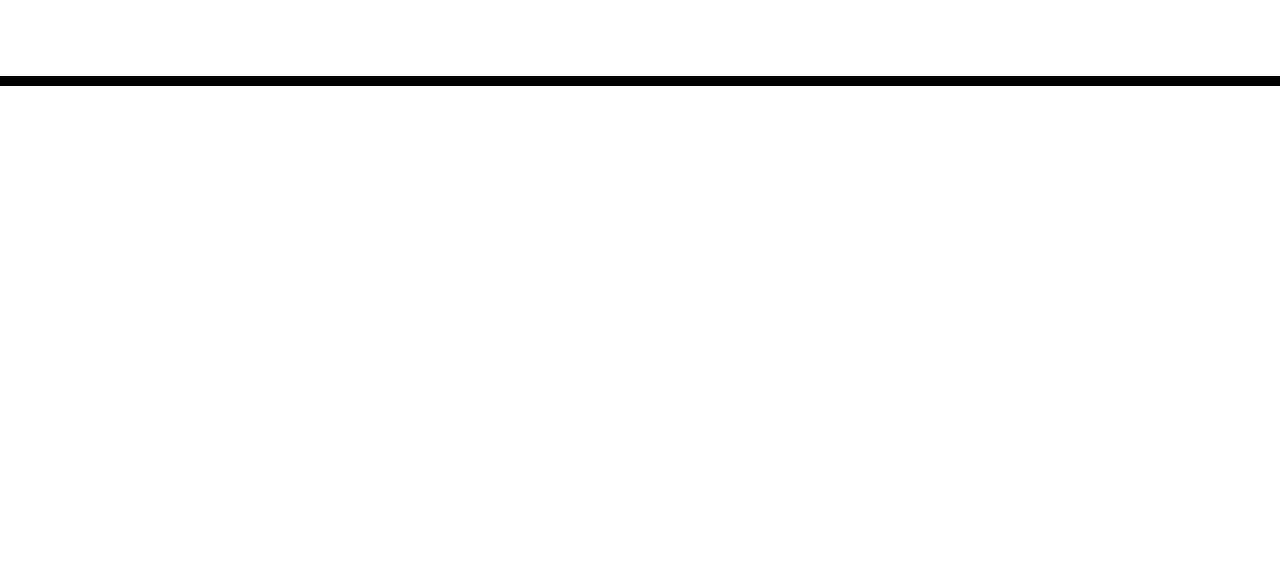
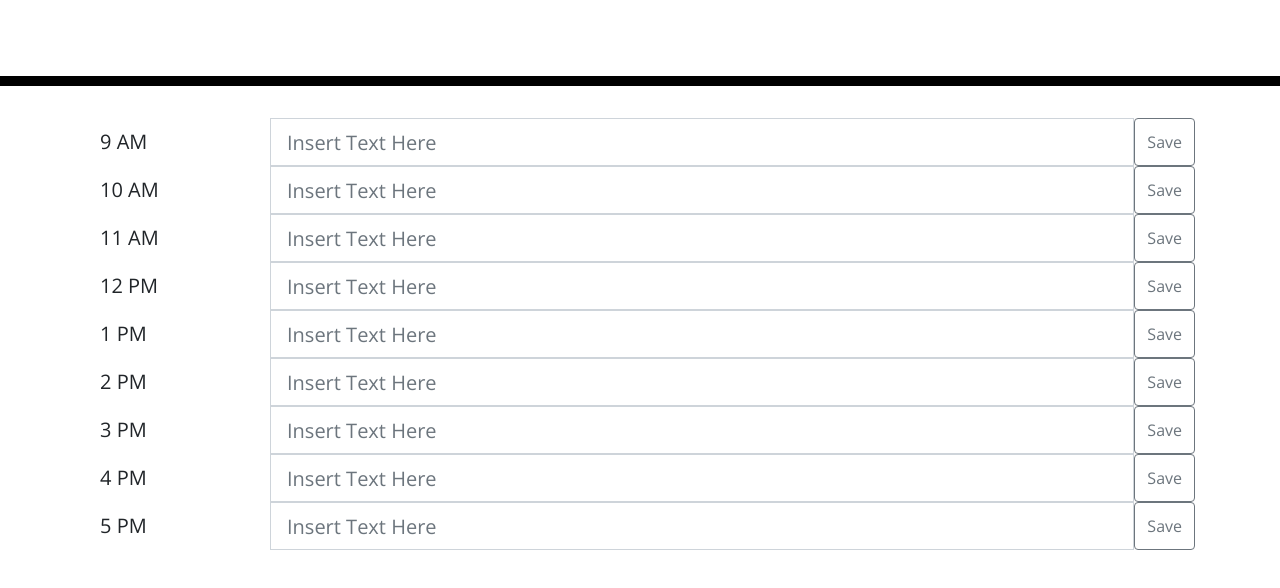
Before and after one commit to tjl2125/Work-Day-Scheduler-, a plain HTML site: page index.html in a window 1280 px wide. Shown: the part 182-770 px from the top of the page. Drawn offline with nearby package versions, Linux system fonts and the light colour scheme.

Commit message:
added input group divs

```diff
--- a/index.html
+++ b/index.html
@@ -29,10 +29,84 @@
       <p id="currentDay" class="lead"></p>
     </header>
     <div class="container">
-      <!-- Timeblocks go here -->
+
+      <div class="input-group input-group-lg" id = "hour9">
+        <label for="colHour9" class="col-sm-2 col-form-label col-form-label-lg">9 AM</label>
+        <input type="text" class="form-control" placeholder="Insert Text Here" aria-label="Task" aria-describedby="button-addon2">
+        <button class="btn btn-outline-secondary" type="button" id="button-addon2">Save</button>
+      </div>
+
+      <div class="input-group input-group-lg" id = "hour10">
+        <label for="colHour9" class="col-sm-2 col-form-label col-form-label-lg">10 AM</label>
+        <input type="text" class="form-control" placeholder="Insert Text Here" aria-label="Task" aria-describedby="button-addon2">
+        <button class="btn btn-outline-secondary" type="button" id="button-addon2">Save</button>
+      </div>
+
+      <div class="input-group input-group-lg" id = "hour11">
+        <label for="colHour9" class="col-sm-2 col-form-label col-form-label-lg">11 AM</label>
+        <input type="text" class="form-control" placeholder="Insert Text Here" aria-label="Task" aria-describedby="button-addon2">
+        <button class="btn btn-outline-secondary" type="button" id="button-addon2">Save</button>
+      </div>
+
+      <div class="input-group input-group-lg" id = "hour12">
+        <label for="colHour9" class="col-sm-2 col-form-label col-form-label-lg">12 PM</label>
+        <input type="text" class="form-control" placeholder="Insert Text Here" aria-label="Task" aria-describedby="button-addon2">
+        <button class="btn btn-outline-secondary" type="button" id="button-addon2">Save</button>
+      </div>
+
+      <div class="input-group input-group-lg" id = "hour1">
+        <label for="colHour9" class="col-sm-2 col-form-label col-form-label-lg">1 PM</label>
+        <input type="text" class="form-control" placeholder="Insert Text Here" aria-label="Task" aria-describedby="button-addon2">
+        <button class="btn btn-outline-secondary" type="button" id="button-addon2">Save</button>
+      </div>
+
+      <div class="input-group input-group-lg" id = "hour2">
+        <label for="colHour9" class="col-sm-2 col-form-label col-form-label-lg">2 PM</label>
+        <input type="text" class="form-control" placeholder="Insert Text Here" aria-label="Task" aria-describedby="button-addon2">
+        <button class="btn btn-outline-secondary" type="button" id="button-addon2">Save</button>
+      </div>
+
+      <div class="input-group input-group-lg" id = "hour3">
+        <label for="colHour9" class="col-sm-2 col-form-label col-form-label-lg">3 PM</label>
+        <input type="text" class="form-control" placeholder="Insert Text Here" aria-label="Task" aria-describedby="button-addon2">
+        <button class="btn btn-outline-secondary" type="button" id="button-addon2">Save</button>
+      </div>
+
+      <div class="input-group input-group-lg" id = "hour4">
+        <label for="colHour9" class="col-sm-2 col-form-label col-form-label-lg">4 PM</label>
+        <input type="text" class="form-control" placeholder="Insert Text Here" aria-label="Task" aria-describedby="button-addon2">
+        <button class="btn btn-outline-secondary" type="button" id="button-addon2">Save</button>
+      </div>
+
+      <div class="input-group input-group-lg" id = "hour5">
+        <label for="colHour9" class="col-sm-2 col-form-label col-form-label-lg">5 PM</label>
+        <input type="text" class="form-control" placeholder="Insert Text Here" aria-label="Task" aria-describedby="button-addon2">
+        <button class="btn btn-outline-secondary" type="button" id="button-addon2">Save</button>
+      </div>
+
+
+      <!-- Timeblocks go here, create 8 timeblocks (divs)
+      bootstrap layout classes use her, assign a bootstrap class of row and a classof timeblock
+      activities 13 & 14 Bootstrap lessons for more info
+
+      give unique id - as a key to store data
+      add a data-hour attribute to the timeblock
+
+      -->
+
+      <!--
+        create a div (hour), textarea (description), button (save)
+        the div will have a class of hour, the textarea
+
+        assign a boostrap class of col-* 1314
+
+      -->
+
     </div>
 
+    <script src="https://stackpath.bootstrapcdn.com/bootstrap/4.1.3/js/bootstrap.min.js" integrity="sha384-ChfqqxuZUCnJSK3+MXmPNIyE6ZbWh2IMqE241rYiqJxyMiZ6OW/JmZQ5stwEULTy" crossorigin="anonymous"></script>
     <script src="https://cdnjs.cloudflare.com/ajax/libs/jquery/3.2.1/jquery.min.js"></script>
     <script src="https://cdnjs.cloudflare.com/ajax/libs/moment.js/2.24.0/moment.min.js"></script>
+    <script src= "script.js"></script>
   </body>
 </html>
```
Also changed, not shown: script.js (added).
